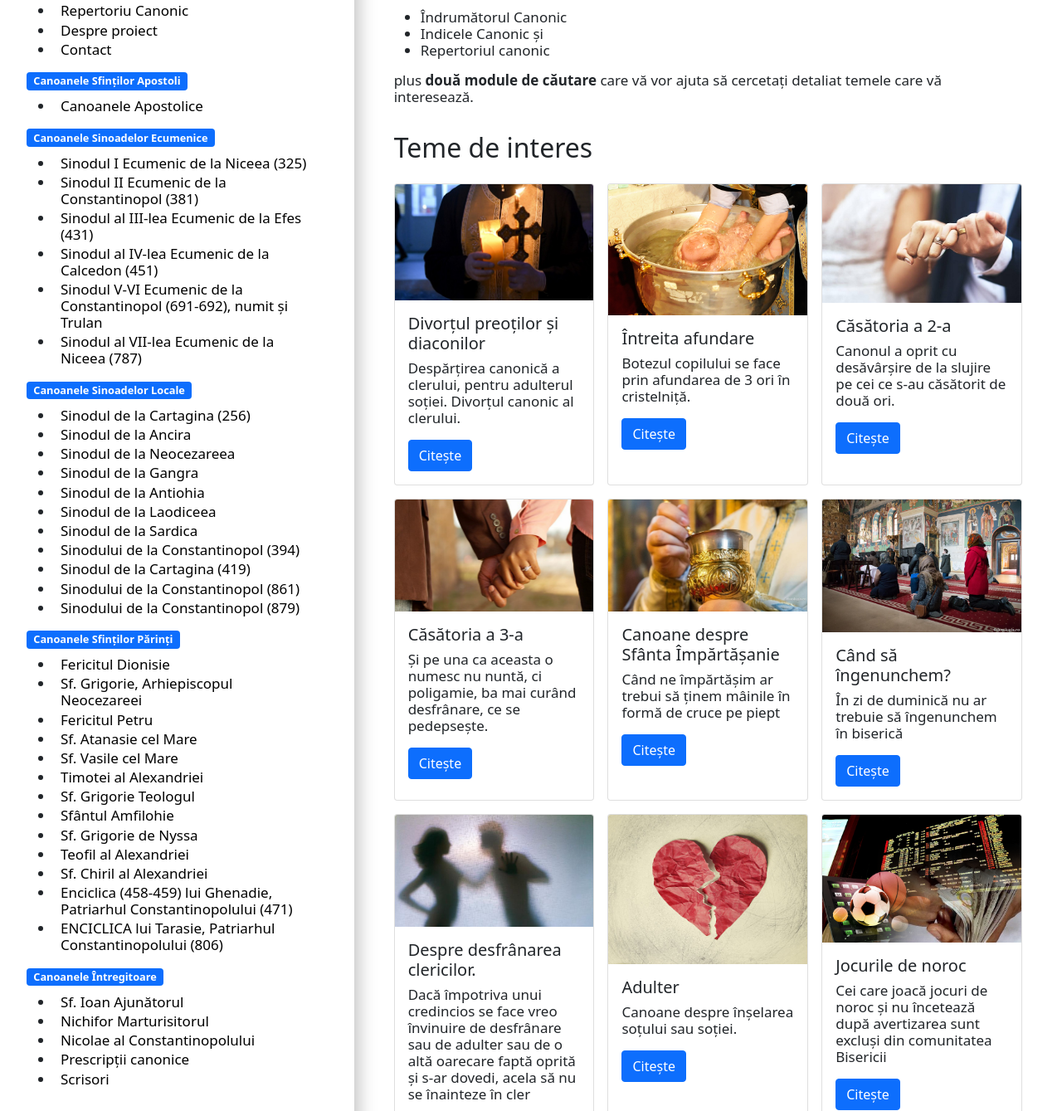
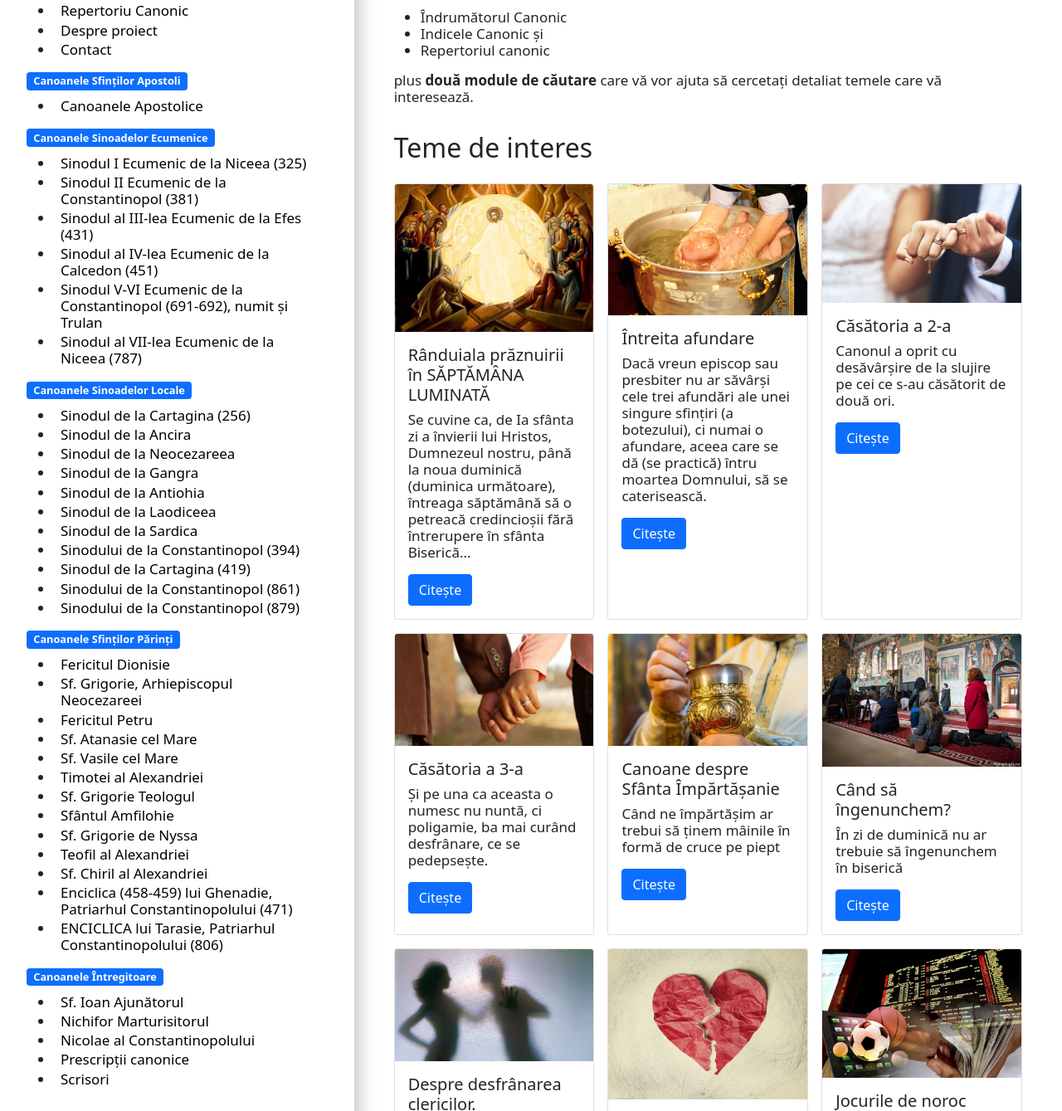
Before and after one commit to dutzelu/canoaneortodoxe, a PHP site: page /canoane/ in a window 1280 px wide. Shown: the part 341-1680 px from the top of the page at 83% size. Run offline with PHP 8.4, Linux system fonts and the light colour scheme; data comes from the database, SQL or seed files in the repository; some libraries are stand-ins or nearby versions.

Commit message:
articol nou Saptamana Luminata

```diff
--- a/index.php
+++ b/index.php
@@ -67,11 +67,11 @@ if ( $_SERVER['REQUEST_METHOD'] == 'POST' ) {
 
     <div class="col-12 col-sm-6 col-md-4">
         <div class="card h-100">
-        <img src="<?php echo BASE_URL;?>imagini/preot-preoteasa.jpg" class="card-img-top" alt="...">
+        <img src="<?php echo BASE_URL;?>imagini/Invierea-Domnului.jpg" class="card-img-top" alt="...">
         <div class="card-body">
-            <h5 class="card-title">Divorțul preoților și diaconilor</h5>
-            <p class="card-text">Despărţirea canonică a clerului, pentru adulterul soţiei. Divorţul canonic al clerului.</p>
-            <a href="<?php echo BASE_URL;?>indice-canonic-conexiuni.php/divortul-clericilor" class="btn btn-primary">Citește</a>
+            <h5 class="card-title">Rânduiala prăznuirii în SĂPTĂMÂNA LUMINATĂ </h5>
+            <p class="card-text">Se cuvine ca, de Ia sfânta zi a învierii lui Hristos, Dumnezeul nostru, până la noua duminică (duminica următoare), întreaga săptămână să o pe­treacă credincioşii fără întrerupere în sfânta Biserică...</p>
+            <a href="<?php echo BASE_URL;?>unic.php/randuiala-praznuirii-saptamanii-luminate?cautare=66 trul" class="btn btn-primary">Citește</a>
         </div>
         </div>
     </div>
@@ -83,7 +83,7 @@ if ( $_SERVER['REQUEST_METHOD'] == 'POST' ) {
         <img src="<?php echo BASE_URL;?>imagini/intreita-afundare.jpg" class="card-img-top" alt="...">
         <div class="card-body">
             <h5 class="card-title">Întreita afundare</h5>
-            <p class="card-text">Botezul copilului se face prin afundarea de 3 ori în cristelniță.</p>
+            <p class="card-text">Dacă vreun episcop sau presbiter nu ar săvârşi cele trei afundări ale unei singure sfinţiri (a botezului), ci numai o afundare, aceea care se dă (se practică) întru moartea Domnului, să se caterisească. </p>
             <a href="<?php echo BASE_URL;?>unic.php/botezul-se-savarseste-prin-trei-afundari" class="btn btn-primary">Citește</a>
         </div>
         </div>
```
Also changed, not shown: imagini/Invierea-Domnului.jpg (added).
